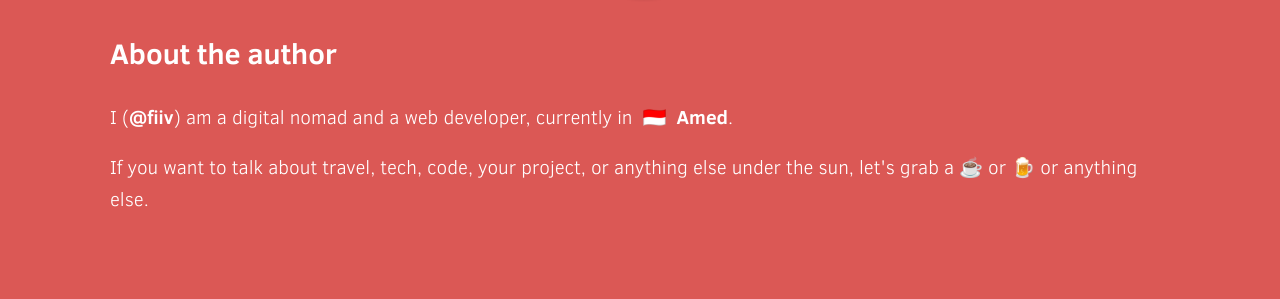
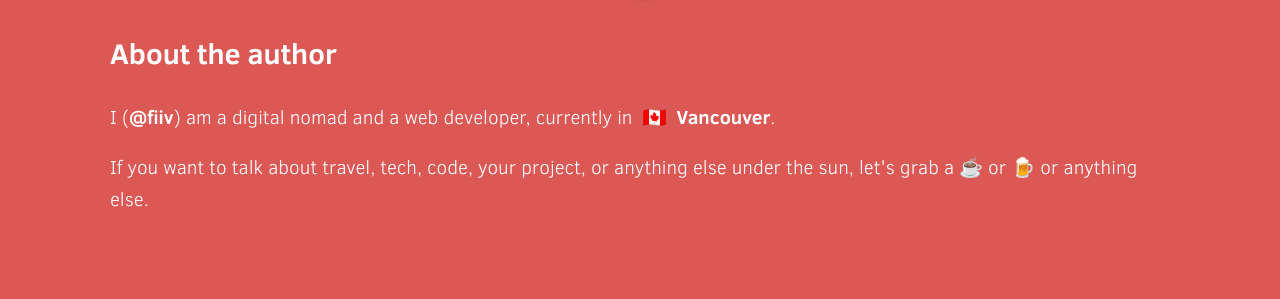
Before and after one commit to mtimofiiv/80days.in, a Jekyll site: the page built from index.html, in a window 1280 px wide and 900 px high, scrolled down 3120 px. Shown: the part 497-796 px from the top of the window. Built offline with Jekyll 4.4.1, drawn with Linux system fonts in a browser that asks for light colours; the list of posts is cut into pages by our own code.

Commit message:
changes now

```diff
--- a/_config.yml
+++ b/_config.yml
@@ -24,8 +24,8 @@ exclude:
   - Gemfile
   - Gemfile.lock
 
-mike_location: Amed
-mike_location_flag: 🇮🇩
+mike_location: Vancouver
+mike_location_flag: 🇨🇦
 
 feed:
   categories:
```
